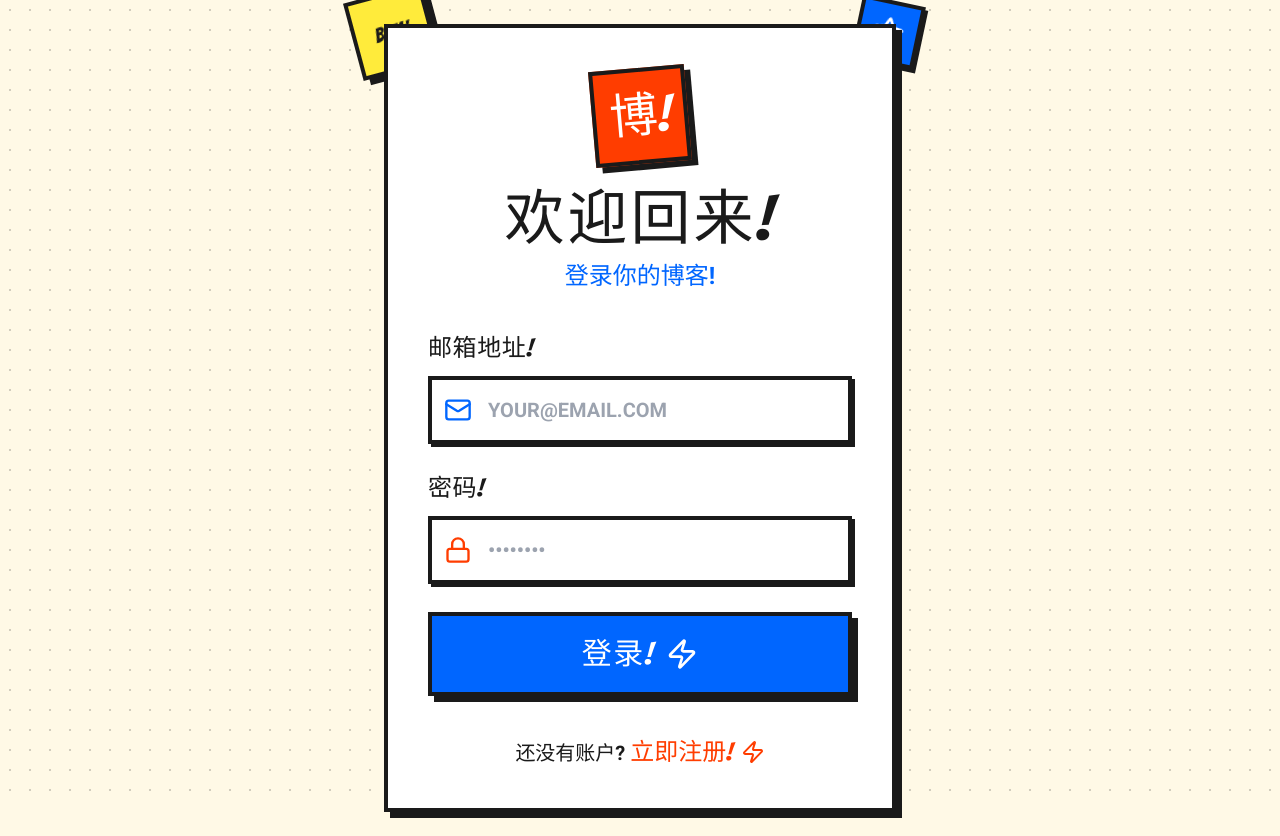
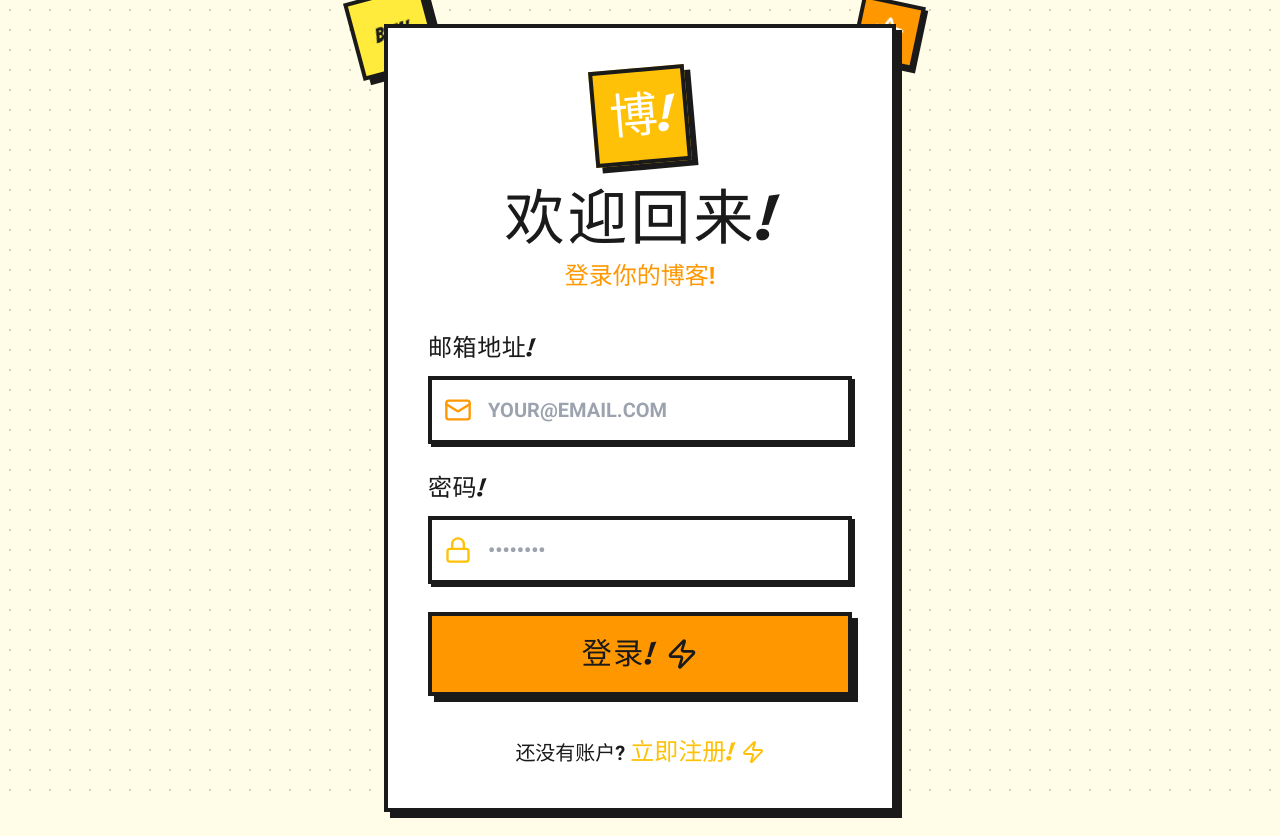
Before and after one commit to 321shi/shilin, a React (Vite) app: page /login in a window 1280 px wide. Built offline with nearby package versions, Linux system fonts and the light colour scheme.

Commit message:
feat: 开发个人网站：登录注册与算法艺术
Co-authored-by: traeagent <traeagent@users.noreply.github.com>

```diff
--- a/src/pages/Home.tsx
+++ b/src/pages/Home.tsx
@@ -21,7 +21,7 @@ const samplePosts: Post[] = [
     date: '2024年1月15日',
     readTime: '5 分钟',
     category: '生活随笔',
-    color: '#FF3D00'
+    color: '#FFC107'
   },
   {
     id: '2',
@@ -30,7 +30,7 @@ const samplePosts: Post[] = [
     date: '2024年1月10日',
     readTime: '8 分钟',
     category: '技术分享',
-    color: '#0066FF'
+    color: '#FF9800'
   },
   {
     id: '3',
@@ -48,7 +48,7 @@ const samplePosts: Post[] = [
     date: '2023年12月28日',
     readTime: '7 分钟',
     category: '旅行日记',
-    color: '#4CAF50'
+    color: '#FFD54F'
   }
 ];
 
@@ -119,7 +119,7 @@ export default function Home() {
                 <span className="text-primary"> 博客!</span>
               </h2>
               <p className="text-2xl font-bold text-text">
-                  在这里记录一切我想记录的! <Sparkles className="inline w-8 h-8 text-secondary ml-2" />
+                在这里记录一切我想记录的! <Sparkles className="inline w-8 h-8 text-primary ml-2" />
               </p>
             </div>
             </div>
@@ -145,7 +145,7 @@ export default function Home() {
                 <div className="bg-white border-4 border-border shadow-comic p-6 hover:translate-x-1 hover:translate-y-1 hover:shadow-comic-sm transition-transform">
                   <div className="flex flex-wrap items-center gap-4 mb-4">
                     <span
-                      className="px-4 py-2 text-white font-comic text-lg border-4 border-border shadow-comic-sm"
+                      className="px-4 py-2 text-text font-comic text-lg border-4 border-border shadow-comic-sm"
                       style={{ backgroundColor: post.color }}
                     >
                       {post.category.toUpperCase()}
@@ -159,13 +159,13 @@ export default function Home() {
                       {post.readTime}
                     </span>
                   </div>
-                  <h4 className="text-4xl font-comic text-text mb-4 group-hover:text-primary transition-colors tracking-wide">
+                  <h4 className="text-4xl font-comic text-text mb-4 group-hover:text-secondary transition-colors tracking-wide">
                     {post.title}
                   </h4>
                   <p className="text-xl text-text leading-relaxed mb-6 font-bold">
                     {post.excerpt}
                   </p>
-                  <div className="flex items-center gap-3 text-2xl font-comic text-secondary">
+                  <div className="flex items-center gap-3 text-2xl font-comic text-primary">
                     <span>阅读全文!</span>
                     <Zap className="w-8 h-8" />
                   </div>
--- a/src/pages/Login.tsx
+++ b/src/pages/Login.tsx
@@ -102,7 +102,7 @@ export default function Login() {
             </div>
 
             {error && (
-              <div className="bg-primary text-white px-6 py-4 border-4 border-border shadow-comic text-xl font-bold">
+              <div className="bg-accent text-text px-6 py-4 border-4 border-border shadow-comic text-xl font-bold">
                 {error}
               </div>
             )}
@@ -110,7 +110,7 @@ export default function Login() {
             <button
               type="submit"
               disabled={loading}
-              className="w-full bg-secondary text-white py-5 border-4 border-border shadow-comic font-comic text-3xl tracking-wider hover:translate-x-1 hover:translate-y-1 hover:shadow-comic-sm transition-transform disabled:opacity-50 disabled:cursor-not-allowed flex items-center justify-center gap-3"
+              className="w-full bg-secondary text-text py-5 border-4 border-border shadow-comic font-comic text-3xl tracking-wider hover:translate-x-1 hover:translate-y-1 hover:shadow-comic-sm transition-transform disabled:opacity-50 disabled:cursor-not-allowed flex items-center justify-center gap-3"
             >
               {loading ? '登录中...' : (
                 <>
--- a/src/pages/Register.tsx
+++ b/src/pages/Register.tsx
@@ -153,7 +153,7 @@ export default function Register() {
             </div>
 
             {error && (
-              <div className="bg-primary text-white px-6 py-4 border-4 border-border shadow-comic text-xl font-bold">
+              <div className="bg-accent text-text px-6 py-4 border-4 border-border shadow-comic text-xl font-bold">
                 {error}
               </div>
             )}
@@ -161,7 +161,7 @@ export default function Register() {
             <button
               type="submit"
               disabled={loading}
-              className="w-full bg-primary text-white py-5 border-4 border-border shadow-comic font-comic text-3xl tracking-wider hover:translate-x-1 hover:translate-y-1 hover:shadow-comic-sm transition-transform disabled:opacity-50 disabled:cursor-not-allowed"
+              className="w-full bg-primary text-text py-5 border-4 border-border shadow-comic font-comic text-3xl tracking-wider hover:translate-x-1 hover:translate-y-1 hover:shadow-comic-sm transition-transform disabled:opacity-50 disabled:cursor-not-allowed"
             >
               {loading ? '注册中...' : '创建账户!'}
             </button>
--- a/tailwind.config.js
+++ b/tailwind.config.js
@@ -9,11 +9,11 @@ export default {
     },
     extend: {
       colors: {
-        primary: "#FF3D00",
-        secondary: "#0066FF",
+        primary: "#FFC107",
+        secondary: "#FF9800",
         accent: "#FFEB3B",
         text: "#1A1A1A",
-        background: "#FFF9E6",
+        background: "#FFFDE7",
         surface: "#FFFFFF",
         border: "#1A1A1A",
       },
```
Lines whose indentation alone changed are shown as unchanged.
